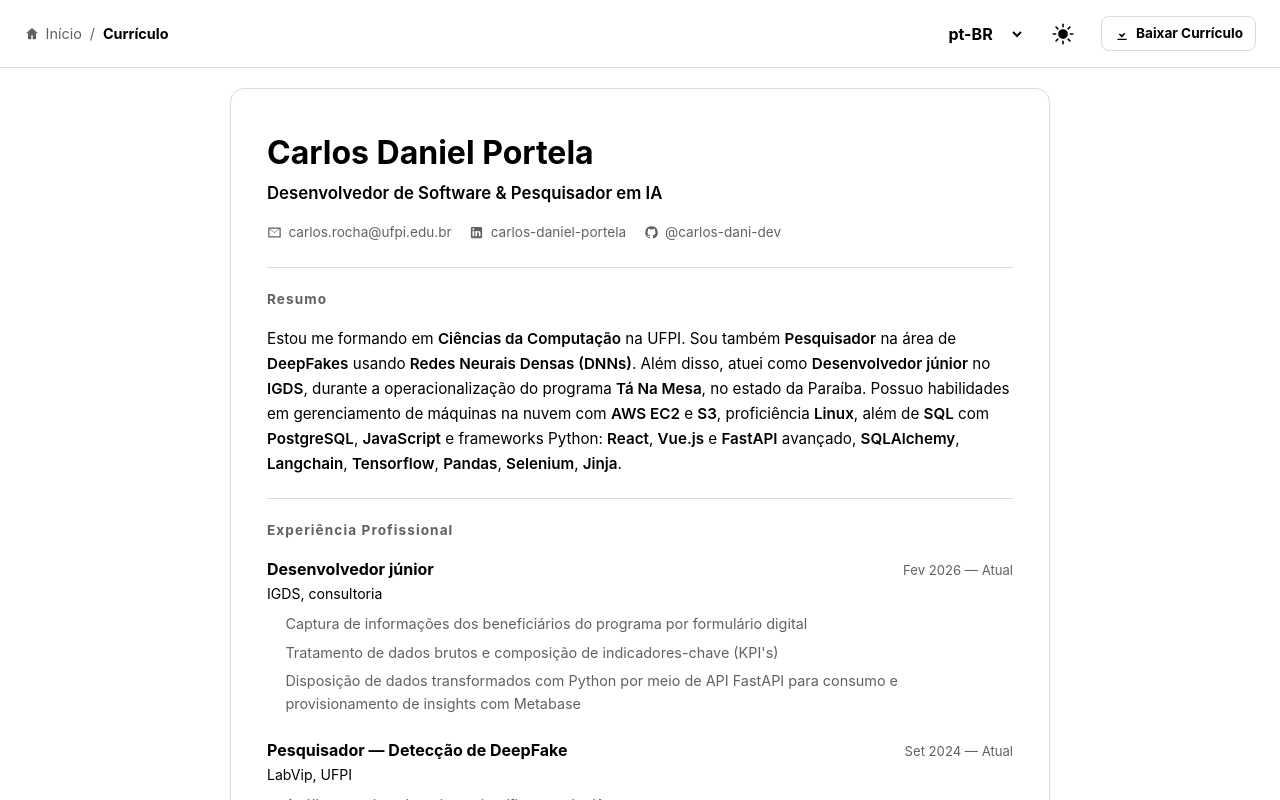
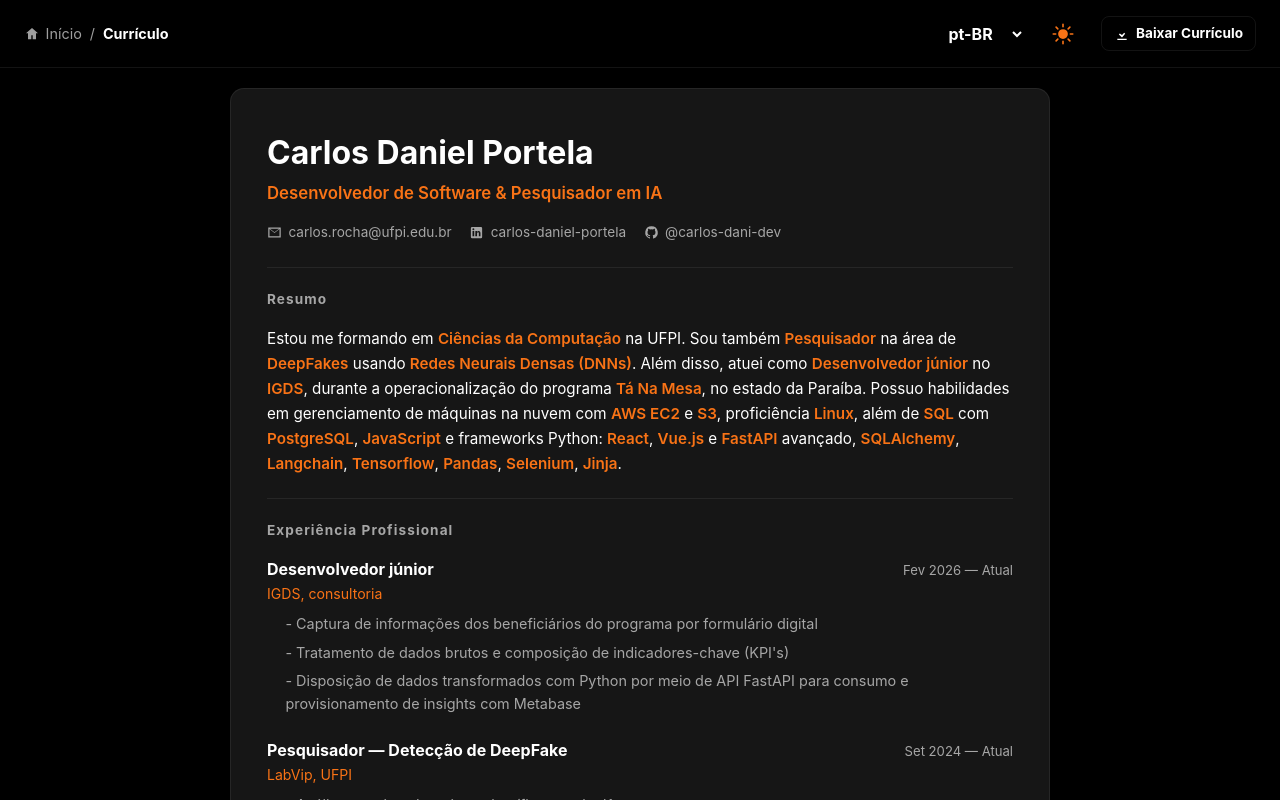
Before and after one commit to carlos-dani-dev/portfolio, a Vue app in the folder frontend/: page /home/resume in a window 1280 px wide. Shown: the top 800 px of the page. Built offline with nearby package versions, Linux system fonts and the light colour scheme.

Commit message:
Resume page theme syncronization fixed

```diff
--- a/frontend/src/assets/main.css
+++ b/frontend/src/assets/main.css
@@ -9,14 +9,47 @@ html {
   --color-text: black;
   --nav-a-text-color-hover: #4632A0;
   --nav-theme-btn-icon-color: #4632A0;
-  --me-img-mockup-bg-color: #776da1;
-  --me-tag-skill-border-color: #776da1;
-  --me-tag-skill-bg-color: rgb(237, 237, 237);
-  --me-text-color: #776da1;
-  --me-social-icon-color: black;
-  --aboutMe-skill-card-shade-color-hover: #4632A0;
-  --tags-bg-color: rgba(128, 128, 128, 0.05);
-  --project-card-bg-color: rgba(180, 177, 177, 0.152);
+  --img-mockup-bg-color: #776da1;
+
+  --tag-skill-border-color: #776da1;
+  --tag-skill-bg-color: rgb(237, 237, 237);
+  --title-text-color: #776da1;
+  --social-icon-color: black;
+
+  --hab-tags-border-color: #776da1;
+  --hab-tags-shade-color-hover: #4632A0;
+  --hab-tags-bg-color: rgba(128, 128, 128, 0.05);
+  --hab-tags-bg-color-hover: rgba(128, 128, 128, 0.2);
+
+  --stack-tags-bg-color: rgba(128, 128, 128, 0.05);
+  --stack-tags-border-color: rgba(128, 128, 128, 0.15);
+  --stack-tags-bg-color-hover: rgba(128, 128, 128, 0.1);
+  --stack-tags-border-color-hover: #4632A0;
+
+  --project-card-bg-color: rgba(180, 177, 177, 0.15);
+  --project-card-border-color: rgba(128, 128, 128, 0.15);
+  --project-card-border-color-hover: #4632A0;
+
+  --experience-card-bg-color: rgba(180, 177, 177, 0.15);
+  --experience-card-border-color: rgba(128, 128, 128, 0.15);
+  --experience-card-border-color-hover: #776da1;
+
+  --contact-card-bg-color: rgba(180, 177, 177, 0.15);
+  --contact-card-border-color: rgba(128, 128, 128, 0.15);
+  --contact-input-focus-border-color: #4632A0;
+  --contact-submit-btn-bg-color-hover: #4632A0;
+  --contact-submit-btn-text-color-hover: rgba(250, 250, 250);
+  --contact-social-tag-bg-color: rgba(128, 128, 128, 0.15);
+
+  /* resume page */
+  --resume-card-bg-color: rgba(180, 177, 177, 0.15);
+  --resume-card-border-color: rgba(128, 128, 128, 0.15);
+  --resume-section-border-color: rgba(128, 128, 128, 0.15);
+  --resume-muted-text-color: rgba(0, 0, 0, 0.6);
+  --resume-accent-color: #4632A0;
+  --resume-bullet-marker-color: #776da1;
+  --resume-option-bg-color: white;
+  --resume-option-text-color: black;
 }
 
 :root[page-theme="dark-default"] {
@@ -24,14 +57,47 @@ html {
   --color-text: white;
   --nav-a-text-color-hover: #f97316;
   --nav-theme-btn-icon-color: #f97316;
-  --me-img-mockup-bg-color: rgb(253, 140, 60);
-  --me-tag-skill-border-color: rgb(253, 140, 60);
-  --me-tag-skill-bg-color: rgb(27, 27, 27);
-  --me-text-color: rgb(253, 140, 60);
-  --me-social-icon-color: white;
-  --aboutMe-skill-card-shade-color-hover: #f97316;
-  --tags-bg-color: rgba(128, 128, 128, 0.05);
-  --project-card-bg-color: rgba(180, 177, 177, 0.152);
+
+  --img-mockup-bg-color: rgb(253, 140, 60);
+  --tag-skill-border-color: rgb(253, 140, 60);
+  --tag-skill-bg-color: rgb(27, 27, 27);
+  --title-text-color: rgb(253, 140, 60);
+  --social-icon-color: white;
+
+  --hab-tags-border-color: rgb(253, 140, 60);
+  --hab-tags-shade-color-hover: #f97316;
+  --hab-tags-bg-color: rgba(128, 128, 128, 0.05);
+  --hab-tags-bg-color-hover: rgba(128, 128, 128, 0.2);
+
+  --stack-tags-bg-color: rgba(128, 128, 128, 0.05);
+  --stack-tags-border-color: rgba(128, 128, 128, 0.15);
+  --stack-tags-bg-color-hover: rgba(128, 128, 128, 0.1);
+  --stack-tags-border-color-hover: #f97316;
+
+  --project-card-bg-color: rgba(180, 177, 177, 0.15);
+  --project-card-border-color: rgba(128, 128, 128, 0.15);
+  --project-card-border-color-hover: #f97316;
+
+  --experience-card-bg-color: rgba(180, 177, 177, 0.15);
+  --experience-card-border-color: rgba(128, 128, 128, 0.15);
+  --experience-card-border-color-hover: rgb(253, 140, 60);
+
+  --contact-card-bg-color: rgba(180, 177, 177, 0.15);
+  --contact-card-border-color: rgba(128, 128, 128, 0.15);
+  --contact-input-focus-border-color: #f97316;
+  --contact-submit-btn-bg-color-hover: #f97316;
+  --contact-submit-btn-text-color-hover: rgba(50, 50, 50);
+  --contact-social-tag-bg-color: rgba(128, 128, 128, 0.15);
+
+  /* resume page */
+  --resume-card-bg-color: rgba(180, 177, 177, 0.12);
+  --resume-card-border-color: rgba(128, 128, 128, 0.15);
+  --resume-section-border-color: rgba(128, 128, 128, 0.15);
+  --resume-muted-text-color: rgba(255, 255, 255, 0.62);
+  --resume-accent-color: #f97316;
+  --resume-bullet-marker-color: rgb(253, 140, 60);
+  --resume-option-bg-color: rgb(27, 27, 27);
+  --resume-option-text-color: white;
 }
 
 body {
--- a/frontend/src/locales/en-usa.js
+++ b/frontend/src/locales/en-usa.js
@@ -58,6 +58,40 @@ export default {
         download_btn: "Download Resume",
         name: "Carlos Daniel Portela",
         role: "Software Developer & AI Researcher",
+        summary_title: "SUMMARY",
+        summary_text: "I am finishing my degree in **Computer Science** at **UFPI**. I also work as a **Researcher** in the **DeepFakes** area using **Dense Neural Networks (DNNs)**. Additionally, I worked as a **Junior Developer** at **IGDS** during the operationalization of the **Tá Na Mesa** program in the state of Paraíba. I have experience with cloud machine management on **AWS EC2** and **S3**, strong **Linux** proficiency, and **SQL** with **PostgreSQL**, **JavaScript**, and Python frameworks: **React**, **Vue.js**, and advanced **FastAPI**, **SQLAlchemy**, **LangChain**, **TensorFlow**, **Pandas**, **Selenium**, **Jinja**.",
+        experience_title: "PROFESSIONAL EXPERIENCE",
+        exp_1_role: "Junior Developer",
+        exp_1_company: "IGDS, consulting",
+        exp_1_period: "Feb 2026 — Present",
+        exp_1_bullet_1: "Collecting beneficiary information through a **digital form**",
+        exp_1_bullet_2: "Processing raw data and composing **key performance indicators (KPIs)**",
+        exp_1_bullet_3: "Serving transformed data with **Python** through a **FastAPI** API for insights consumption and provisioning in **Metabase**",
+        exp_2_role: "Researcher — DeepFake Detection",
+        exp_2_company: "LabVip, UFPI",
+        exp_2_period: "Sep 2024 — Present",
+        exp_2_bullet_1: "Reviewing and analyzing scientific papers in English",
+        exp_2_bullet_2: "Transforming and preparing model image datasets with **Python**",
+        exp_2_bullet_3: "Implementing a **Dense Neural Network (DNN)** from scratch with **TensorFlow**, following the **MAAD-Face: A Massively Annotated Attribute Dataset for Face Images** paper",
+        exp_2_bullet_4: "Optimizing GPU training scripts and actively maintaining the lab's **Linux** machines",
+        exp_3_role: "Administrative Intern",
+        exp_3_company: "People Development Department (SEAD)",
+        exp_3_period: "Apr 2024 — Apr 2026",
+        exp_3_bullet_1: "Handling administrative processes in **SEI**",
+        exp_3_bullet_2: "Analyzing employee data available in the SEI platform by providing insights with **Power BI**",
+        exp_3_bullet_3: "Automating the extraction of decrees and appointments from the official **DOEPI** website using **Selenium** and the **Google Gemini** API",
+        exp_3_bullet_4: "Semi-automating contract addenda generation using **Google Workspace**",
+        education_title: "EDUCATION",
+        education_degree: "Bachelor of Science in Computer Science",
+        education_institution: "Federal University of Piauí — UFPI",
+        education_period: "Jun 2022 — Present",
+        languages_title: "LANGUAGES",
+        language_1: "**Advanced English** — listening, reading, and technical writing proficiency",
+        language_2: "**Portuguese** — native",
+        projects_title: "PROJECTS",
+        project_1: "**Responsive WorldCup Chatbot Web** - **FastAPI**, **Vue.js**, **PostgreSQL**, **Tailwind**",
+        project_2: "**Responsive Web Form** - **FastAPI**, **PostgreSQL**, **Jinja**, **Bootstrap**",
+        project_3: "**Massive Attribute Classifier** (DNN) - **TensorFlow**, **Pandas**",
         contact_linkedin: "in/carlosdanielportela",
         contact_github: "@carlos-dani-dev",
 
@@ -69,33 +103,25 @@ export default {
         exp_1_role: "Junior Developer",
         exp_1_company: "IGDS, consulting",
         exp_1_period: "Feb 2026 — Present",
-        exp_1_bullet_1: "Captured beneficiary information for the program through a digital form",
-        exp_1_bullet_2: "Processed raw data and built key performance indicators (KPIs)",
-        exp_1_bullet_3: "Served transformed data with Python through a FastAPI API for consumption and insight delivery via Metabase",
+        exp_1_bullet_1: "- Captured beneficiary information for the program through a digital form",
+        exp_1_bullet_2: "- Processed raw data and built key performance indicators (KPIs)",
+        exp_1_bullet_3: "- Served transformed data with Python through a FastAPI API for consumption and insight delivery via Metabase",
 
         exp_2_role: "Researcher — DeepFake Detection",
         exp_2_company: "LabVip, UFPI",
         exp_2_period: "Sep 2024 — Present",
-        exp_2_bullet_1: "Reviewed and analyzed scientific papers in English",
-        exp_2_bullet_2: "Transformed and prepared the model's image datasets with Python",
-        exp_2_bullet_3: "Implemented a Dense Neural Network (DNN) from scratch with Tensorflow, as described in the MAAD-Face paper: A Massively Annotated Attribute Dataset for Face Images",
-        exp_2_bullet_4: "Optimized GPU training script performance and maintained the lab's Linux machines",
+        exp_2_bullet_1: "- Reviewed and analyzed scientific papers in English",
+        exp_2_bullet_2: "- Transformed and prepared the model's image datasets with Python",
+        exp_2_bullet_3: "- Implemented a Dense Neural Network (DNN) from scratch with Tensorflow, as described in the MAAD-Face paper: A Massively Annotated Attribute Dataset for Face Images",
+        exp_2_bullet_4: "- Optimized GPU training script performance and maintained the lab's Linux machines",
 
         exp_3_role: "Administrative Intern",
         exp_3_company: "People Development Board (SEAD)",
         exp_3_period: "Apr 2024 — Apr 2026",
-        exp_3_bullet_1: "Handled administrative processes in SEI",
-        exp_3_bullet_2: "Analyzed employee data available on the SEI platform, providing insights via PowerBI",
-        exp_3_bullet_3: "Automated extraction of decrees and appointments from DOEPI (Piauí's Official State Gazette), using Selenium and the Google Gemini API",
-        exp_3_bullet_4: "Semi-automated the production of contract amendment terms, using Google Workspace",
-
-        projects_title: "Projects",
-        proj_1_name: "WorldCup Chatbot Web",
-        proj_1_stack: "FastAPI - Vue.js - PostgreSQL - Tailwind",
-        proj_2_name: "Responsive Web Form",
-        proj_2_stack: "FastAPI - PostgreSQL - Jinja - Bootstrap",
-        proj_3_name: "Massive Attribute Classifier (DNN)",
-        proj_3_stack: "Tensorflow - Pandas",
+        exp_3_bullet_1: "- Handled administrative processes in SEI",
+        exp_3_bullet_2: "- Analyzed employee data available on the SEI platform, providing insights via PowerBI",
+        exp_3_bullet_3: "- Automated extraction of decrees and appointments from DOEPI (Piauí's Official State Gazette), using Selenium and the Google Gemini API",
+        exp_3_bullet_4: "- Semi-automated the production of contract amendment terms, using Google Workspace",
 
         education_title: "Education",
         education_degree: "Bachelor's Degree in Computer Science",
--- a/frontend/src/locales/pt-br.js
+++ b/frontend/src/locales/pt-br.js
@@ -58,6 +58,7 @@ export default {
         download_btn: "Baixar Currículo",
         name: "Carlos Daniel Portela",
         role: "Desenvolvedor de Software & Pesquisador em IA",
+
         contact_linkedin: "in/carlosdanielportela",
         contact_github: "carlos-dani-dev",
 
@@ -69,33 +70,25 @@ export default {
         exp_1_role: "Desenvolvedor júnior",
         exp_1_company: "IGDS, consultoria",
         exp_1_period: "Fev 2026 — Atual",
-        exp_1_bullet_1: "Captura de informações dos beneficiários do programa por formulário digital",
-        exp_1_bullet_2: "Tratamento de dados brutos e composição de indicadores-chave (KPI's)",
-        exp_1_bullet_3: "Disposição de dados transformados com Python por meio de API FastAPI para consumo e provisionamento de insights com Metabase",
+        exp_1_bullet_1: "- Captura de informações dos beneficiários do programa por formulário digital",
+        exp_1_bullet_2: "- Tratamento de dados brutos e composição de indicadores-chave (KPI's)",
+        exp_1_bullet_3: "- Disposição de dados transformados com Python por meio de API FastAPI para consumo e provisionamento de insights com Metabase",
 
         exp_2_role: "Pesquisador — Detecção de DeepFake",
         exp_2_company: "LabVip, UFPI",
         exp_2_period: "Set 2024 — Atual",
-        exp_2_bullet_1: "Análise e review de artigos científicos em inglês",
-        exp_2_bullet_2: "Transformação e preparação das bases de imagens do modelo com Python",
-        exp_2_bullet_3: "Implementação de Rede Neural Densa (DNN) do zero, com Tensorflow, conforme descrito no paper MAAD-Face: A Massively Annotated Attribute Dataset for Face Images",
-        exp_2_bullet_4: "Otimização do desempenho dos scripts de treinamento em GPU e manutenção das máquinas Linux do laboratório",
+        exp_2_bullet_1: "- Análise e review de artigos científicos em inglês",
+        exp_2_bullet_2: "- Transformação e preparação das bases de imagens do modelo com Python",
+        exp_2_bullet_3: "- Implementação de Rede Neural Densa (DNN) do zero, com Tensorflow, conforme descrito no paper MAAD-Face: A Massively Annotated Attribute Dataset for Face Images",
+        exp_2_bullet_4: "- Otimização do desempenho dos scripts de treinamento em GPU e manutenção das máquinas Linux do laboratório",
 
         exp_3_role: "Estagiário Administrativo",
         exp_3_company: "Diretoria de Desenvolvimento de Pessoas (SEAD)",
         exp_3_period: "Abr 2024 — Abr 2026",
-        exp_3_bullet_1: "Tratamento de processos administrativos no SEI",
-        exp_3_bullet_2: "Análise de dados de servidores disponíveis na plataforma SEI, com provisão de insights via PowerBI",
-        exp_3_bullet_3: "Extração automática de decretos e nomeações do DOEPI (Diário Oficial do Estado do Piauí), usando Selenium e a API do Google Gemini",
-        exp_3_bullet_4: "Produção semi-automática de termos aditivos de contratos, usando Google Workspace",
-
-        projects_title: "Projetos",
-        proj_1_name: "WorldCup Chatbot Web responsivo",
-        proj_1_stack: "FastAPI - Vue.js - PostgreSQL - Tailwhind",
-        proj_2_name: "Formulário Web responsivo",
-        proj_2_stack: "FastAPI - PostgreSQL - Jinja - Bootstrap",
-        proj_3_name: "Classificador Massivo de Atributos (dnn)",
-        proj_3_stack: "Tensorflow - Pandas",
+        exp_3_bullet_1: "- Tratamento de processos administrativos no SEI",
+        exp_3_bullet_2: "- Análise de dados de servidores disponíveis na plataforma SEI, com provisão de insights via PowerBI",
+        exp_3_bullet_3: "- Extração automática de decretos e nomeações do DOEPI (Diário Oficial do Estado do Piauí), usando Selenium e a API do Google Gemini",
+        exp_3_bullet_4: "- Produção semi-automática de termos aditivos de contratos, usando Google Workspace",
 
         education_title: "Educação",
         education_degree: "Bacharelado em Ciência da Computação",
--- a/frontend/src/views/Resume.vue
+++ b/frontend/src/views/Resume.vue
@@ -7,6 +7,10 @@ import { useThemeStore } from '@/stores/themeStore';
 const { t } = useI18n()
 const langStore = useLangStore()
 const themeStore = useThemeStore()
+
+themeStore.initTheme()
+langStore.initLang()
+
 </script>
 
 <template>
@@ -31,7 +35,7 @@ const themeStore = useThemeStore()
       </div>
 
       <div>
-        <input v-on:change="themeStore.changeTheme()" id="checkboxInput" type="checkbox" />
+        <input :checked="themeStore.isDark" v-on:change="themeStore.changeTheme()" id="checkboxInput" type="checkbox" />
         <label class="toggleSwitch" for="checkboxInput">
           <div class="icon icon--moon">
             <svg xmlns="http://www.w3.org/2000/svg" viewBox="0 0 24 24" fill="currentColor" width="26" height="26">
@@ -159,19 +163,9 @@ const themeStore = useThemeStore()
 
 <style scoped>
 .resume-page {
-  --r-border: color-mix(in srgb, currentColor 14%, transparent);
-  --r-card-bg: color-mix(in srgb, var(--color-bg) 92%, white 8%);
-  --r-muted: color-mix(in srgb, currentColor 62%, transparent);
-
   background-color: var(--color-bg);
   min-height: 100vh;
   padding: 5.5rem 1.25rem 4rem;
-}
-
-:global(html.dark) .resume-page,
-:global(.dark) .resume-page {
-  --r-accent: #2dd4bf;
-  --r-card-bg: color-mix(in srgb, var(--color-bg) 88%, white 12%);
 }
 
 /* ---------- top bar ---------- */
@@ -188,7 +182,7 @@ const themeStore = useThemeStore()
   gap: 0.75rem;
   padding: 0.85rem 1.5rem;
   background-color: var(--color-bg);
-  border-bottom: 1px solid var(--r-border);
+  border-bottom: 1px solid var(--resume-section-border-color);
 }
 
 .breadcrumb {
@@ -203,11 +197,11 @@ const themeStore = useThemeStore()
   align-items: center;
   gap: 0.35rem;
   text-decoration: none;
-  color: var(--r-muted);
+  color: var(--resume-muted-text-color);
 }
 
-.breadcrumb__link:hover { color: var(--nav-a-text-color-hover, var(--r-accent)); }
-.breadcrumb__sep { color: var(--r-muted); }
+.breadcrumb__link:hover { color: var(--nav-a-text-color-hover); }
+.breadcrumb__sep { color: var(--resume-muted-text-color); }
 .breadcrumb__current { font-weight: 700; }
 
 .topbar__controls {
@@ -224,7 +218,7 @@ const themeStore = useThemeStore()
   font-weight: 700;
   text-decoration: none;
   color: inherit;
-  border: 1px solid var(--r-border);
+  border: 1px solid var(--resume-card-border-color);
   border-radius: 8px;
   padding: 0.4rem 0.75rem;
   transition: border-color 0.2s ease, color 0.2s ease;
@@ -236,11 +230,11 @@ const themeStore = useThemeStore()
 }
 
 select option {
-  background-color: white;
-  color: black;
+  background-color: var(--resume-option-bg-color);
+  color: var(--resume-option-text-color);
 }
 
-/* theme toggle — same mechanism as Nav.vue */
+/* theme toggle — mesmo mecanismo do Nav.vue */
 .toggleSwitch {
   width: 40px;
   height: 40px;
@@ -276,22 +270,22 @@ select option {
   opacity: 0;
 }
 
-#checkboxInput:not(:checked) + .toggleSwitch .icon--sun {
+#checkboxInput:not(:checked) + .toggleSwitch .icon--moon {
   transform: rotate(360deg) scale(1);
   opacity: 1;
 }
 
-#checkboxInput:not(:checked) + .toggleSwitch .icon--moon {
+#checkboxInput:not(:checked) + .toggleSwitch .icon--sun {
   transform: rotate(0deg) scale(0);
   opacity: 0;
 }
 
-#checkboxInput:checked + .toggleSwitch .icon--moon {
+#checkboxInput:checked + .toggleSwitch .icon--sun {
   transform: rotate(360deg) scale(1);
   opacity: 1;
 }
 
-#checkboxInput:checked + .toggleSwitch .icon--sun {
+#checkboxInput:checked + .toggleSwitch .icon--moon {
   transform: rotate(0deg) scale(0);
   opacity: 0;
 }
@@ -303,8 +297,8 @@ select option {
 .resume {
   max-width: 820px;
   margin: 0 auto;
-  background: var(--r-card-bg);
-  border: 1px solid var(--r-border);
+  background: var(--resume-card-bg-color);
+  border: 1px solid var(--resume-card-border-color);
   border-radius: 14px;
   padding: 2.5rem 2.25rem;
 }
@@ -318,7 +312,7 @@ select option {
 }
 
 .resume__role {
-  color: var(--nav-a-text-color-hover);
+  color: var(--resume-accent-color);
   font-weight: 600;
   font-size: 1.05rem;
   margin: 0 0 1rem;
@@ -335,7 +329,7 @@ select option {
   align-items: center;
   gap: 0.4rem;
   font-size: 0.85rem;
-  color: var(--r-muted);
+  color: var(--resume-muted-text-color);
   text-decoration: none;
 }
 
@@ -343,14 +337,14 @@ select option {
 
 .resume__section {
   padding: 1.35rem 0;
-  border-top: 1px solid var(--r-border);
+  border-top: 1px solid var(--resume-section-border-color);
 }
 
 .resume__title {
   font-size: 0.85rem;
   font-weight: 700;
   letter-spacing: 0.08em;
-  color: var(--r-muted);
+  color: var(--resume-muted-text-color);
   margin: 0 0 1rem;
 }
 
@@ -361,7 +355,7 @@ select option {
 }
 
 .resume__summary :deep(strong) {
-  color: var(--nav-a-text-color-hover);
+  color: var(--resume-accent-color);
   font-weight: 600;
 }
 
@@ -384,14 +378,14 @@ select option {
 }
 
 .resume__entry-company {
-  color: var(--nav-a-text-color-hover);
+  color: var(--resume-accent-color);
   font-size: 0.88rem;
   margin: 0.15rem 0 0;
 }
 
 .resume__entry-period {
   font-size: 0.82rem;
-  color: var(--r-muted);
+  color: var(--resume-muted-text-color);
   white-space: nowrap;
 }
 
@@ -400,16 +394,16 @@ select option {
   padding-left: 1.15rem;
   font-size: 0.9rem;
   line-height: 1.6;
-  color: var(--r-muted);
+  color: var(--resume-muted-text-color);
 }
 
 .resume__bullets li { margin-bottom: 0.35rem; }
-.resume__bullets li::marker { color: var(--r-accent); }
+.resume__bullets li::marker { color: var(--resume-bullet-marker-color); }
 
 .resume__bullets--projects li { list-style: disc; color: inherit; }
 .resume__project-stack {
   display: block;
-  color: var(--r-muted);
+  color: var(--resume-muted-text-color);
   font-size: 0.85rem;
   margin-top: 0.15rem;
 }
```
Also changed, not shown: frontend/src/components/AboutMe.vue (+8 -8 lines), frontend/src/components/Contact.vue (+14 -14 lines), frontend/src/components/Experiences.vue (+7 -12 lines), frontend/src/components/Header.vue (+5 -5 lines), frontend/src/components/Me.vue (+8 -8 lines), frontend/src/components/Projects.vue (+6 -7 lines), frontend/src/components/Stacks.vue (+5 -5 lines).
